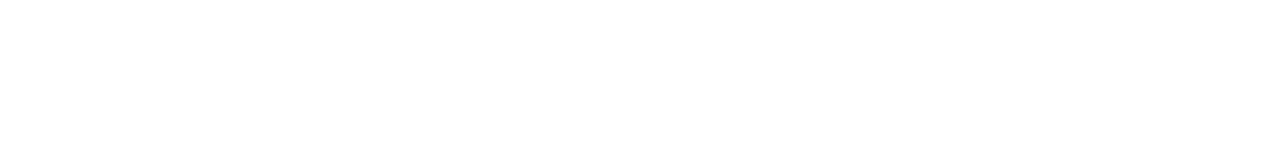
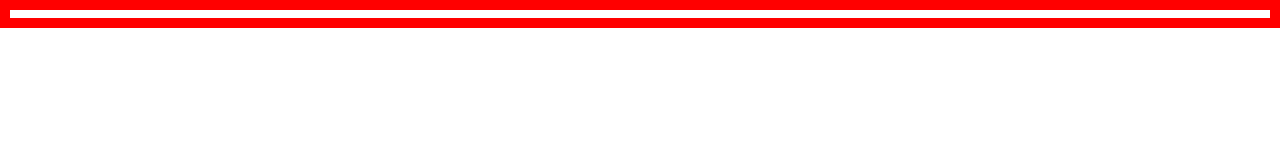
Before and after one commit to jshawl/cascadejs, a plain HTML site: page index.html in a window 1280 px wide. Drawn offline with Linux system fonts and the light colour scheme.

Commit message:
save styles to head

```diff
--- a/cascade.js
+++ b/cascade.js
@@ -9,6 +9,11 @@ var Cascade = (function(){
       var style = document.createElement("style")
       style.setAttribute('cascade','')
       var styles = ''
+      var i = 0, len = this.styles.length
+      for( ; i < len; i++ ){
+        styles += this.styles[i].stringify()
+      }
+      style.innerText = styles
       document.head.appendChild( style )
     },
     remove: function(){
--- a/index.html
+++ b/index.html
@@ -1,14 +1,19 @@
 <!doctype html>
 <html>
   <head>
-
   </head>
   <body>
   <script src='cascade.js'></script>
   <script>
     var c = new Cascade();
-    c.style('.class #id', {
-      color: 'red'
+    c.style('html', {
+      border: '10px solid red'
+    })
+    document.addEventListener('mouseover', function(){
+      c.save()
+    })
+    document.addEventListener('mouseout', function(){
+      c.remove()
     })
   </script>
   </body>
```
